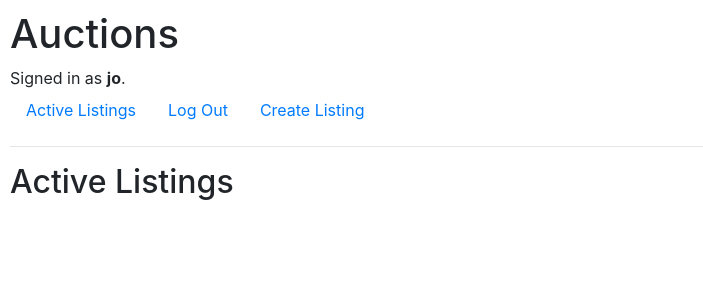
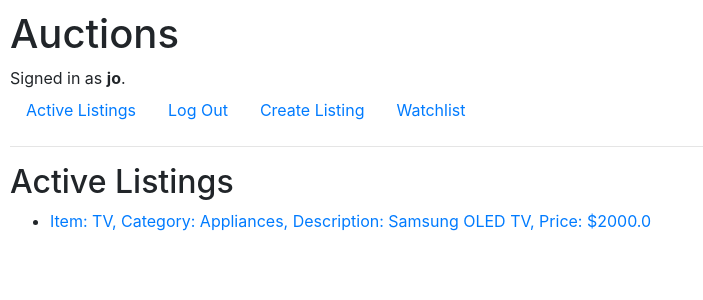
Before and after one commit to jokatty/eCommerceSite, a Django app: page / in a window 1280 px wide. Shown: the top 300 px of the page, without its empty margins (0-703 px from the left). Run offline with Django 3.2, Linux system fonts and the light colour scheme; a user stored in the database is signed in; data comes from the database, SQL or seed files in the repository; both versions use the stored data as it was after the commit; some libraries are stand-ins or nearby versions.

Commit message:
v1 first commit

```diff
--- a/auctions/models.py
+++ b/auctions/models.py
@@ -8,16 +8,30 @@ class User(AbstractUser):
 class Categories(models.Model):
     category = models.CharField(max_length = 64)
 
+    def __str__(self):
+        return f"{self.category}"
+
 class Listing(models.Model):
     item = models.CharField(max_length = 64)
     item_category = models.ForeignKey(Categories, on_delete = models.CASCADE, related_name ='item_category')
     description = models.CharField(max_length =300)
     price = models.FloatField()
+    image = models.ImageField(blank=True, null=True)
+    listed_by = models.ForeignKey(User, blank= True, null = True, on_delete=models.CASCADE, related_name='user_listing')
+
+    def __str__(self):
+        return f"Item: {self.item}, Category: {self.item_category}, Description: {self.description}, Price: ${self.price}"
 
 class Bid(models.Model):
     bid = models.FloatField()
     bid_by = models.ForeignKey(User, on_delete=models.CASCADE, related_name='user_bid')
 
+    def __str__(self):
+        return f"{self.bid} by {self.bid_by}"
+
 class Comment(models.Model):
     comment = models.CharField(max_length=300)
     comment_by = models.ForeignKey(User, on_delete=models.CASCADE, related_name='user_comment')
+
+    def __str__(self):
+        return f"{self.comment}. commented by: {self.comment_by} "
--- a/auctions/templates/auctions/index.html
+++ b/auctions/templates/auctions/index.html
@@ -2,7 +2,13 @@
 
 {% block body %}
     <h2>Active Listings</h2>
+    {% for list in lists %}
+        <ul>
+            <li>
+                <a href="{% url 'listing_details' list.id %}">{{ list }} </a>
+            </li>
+        </ul>
 
-
+    {% endfor %}
 
 {% endblock %}
--- a/auctions/templates/auctions/layout.html
+++ b/auctions/templates/auctions/layout.html
@@ -27,6 +27,9 @@
                 <li class="nav-item">
                     <a class="nav-link" href="{% url 'create_listing' %}">Create Listing</a>
                 </li>
+                <li class="nav-item">
+                    <a class="nav-link" href="{% url 'watchlist' %}">Watchlist</a>
+                </li>
             {% else %}
                 <li class="nav-item">
                     <a class="nav-link" href="{% url 'login' %}">Log In</a>
--- a/auctions/urls.py
+++ b/auctions/urls.py
@@ -7,5 +7,7 @@ urlpatterns = [
     path("login", views.login_view, name="login"),
     path("logout", views.logout_view, name="logout"),
     path("register", views.register, name="register"),
-    path("create_listing", views.create_listing, name ="create_listing")
+    path("create_listing", views.create_listing, name ="create_listing"),
+    path("<int:list_id>", views.listing_details, name = "listing_details"),
+    path("watchlist", views.watchlist, name="watchlist")
 ]
--- a/auctions/views.py
+++ b/auctions/views.py
@@ -3,12 +3,17 @@ from django.db import IntegrityError
 from django.http import HttpResponse, HttpResponseRedirect
 from django.shortcuts import render
 from django.urls import reverse
+from .models import Listing
 
 from .models import User
 
 
 def index(request):
-    return render(request, "auctions/index.html")
+    lists = Listing.objects.all()
+    #image = lists.image()
+    return render(request, "auctions/index.html", {
+        "lists":lists
+    })
 
 
 def login_view(request):
@@ -68,3 +73,16 @@ def create_listing(request):
 
     else:
         return render(request, 'auctions/create_listing.html')
+
+
+def listing_details(request,list_id):
+    listed = Listing.objects.get(pk = list_id)
+    return render(request,'auctions/listing_details.html',{
+       "list":listed,
+    })
+
+def watchlist(request):
+    if request.method == 'POST':
+        return render(request, 'auctions/watchlist.html')
+    else:
+        return render(request,'auctions/watchlist.html')
```
Also changed, not shown: db.sqlite3.
